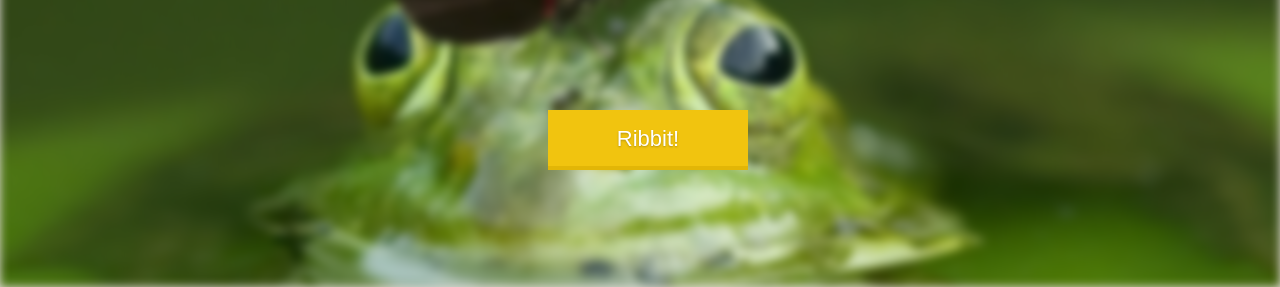
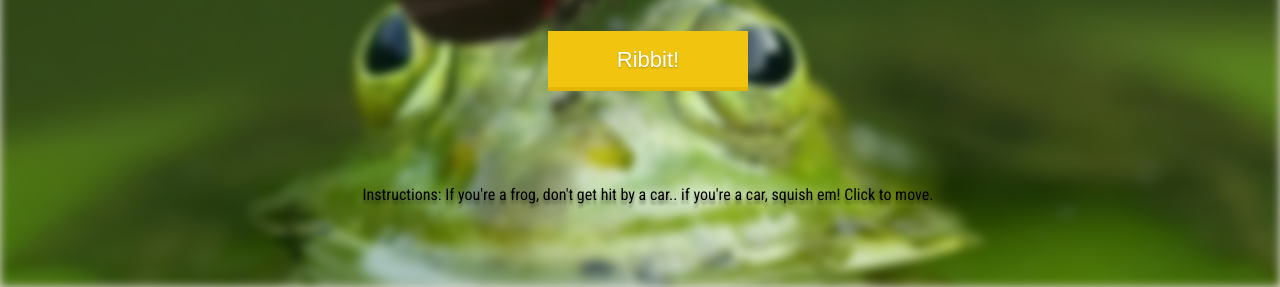
Before and after one commit to csanders97/reverse_frogger, a website: page app/splash.html in a window 1280 px wide. Shown: the part 521-808 px from the top of the page. Drawn offline with Linux system fonts and the light colour scheme.

Commit message:
Put instructions in the game

```diff
--- a/app/splash.html
+++ b/app/splash.html
@@ -15,7 +15,7 @@
         <a href="index.html">
             <button>Ribbit!</button>
         </a>
-
+    <p>Instructions: If you're a frog, don't get hit by a car.. if you're a car, squish em! Click to move.</p>
     </div>
 </div>
 
```
